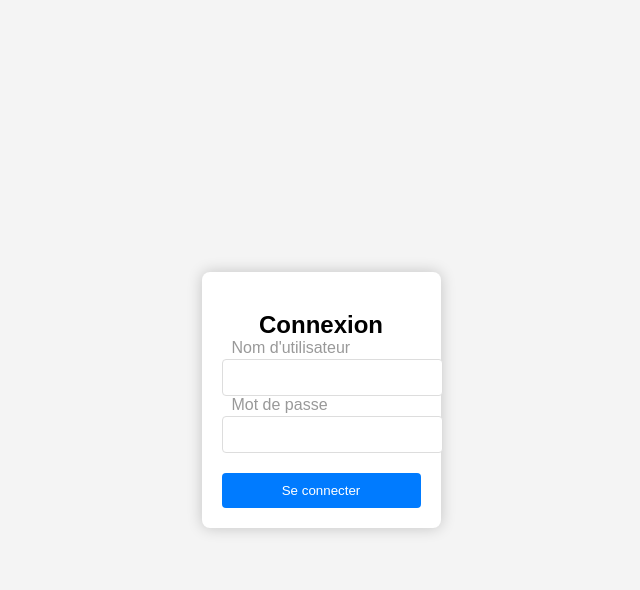
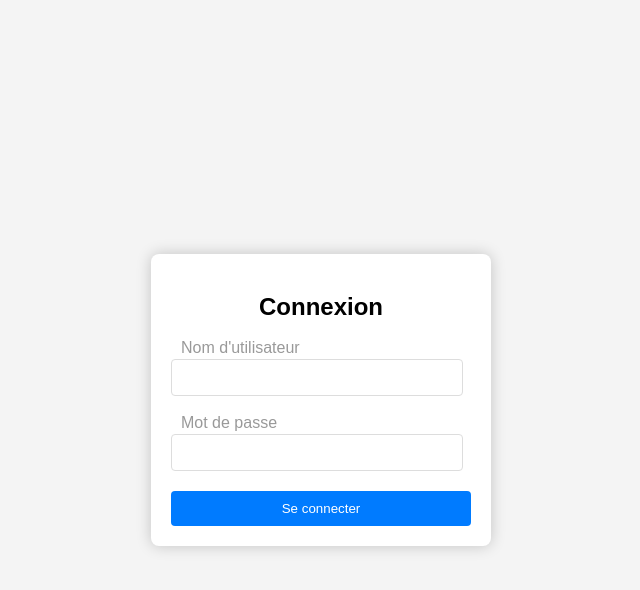
Before and after one commit to hugo-gclvs/api-oge, a Django app: page /accounts/login/ in a window 1280 px wide. Shown: the top 590 px of the page, without its empty margins (319-959 px from the left). Run offline with Django 4.2, Linux system fonts and the light colour scheme.

Commit message:
Update login page styles and layout

```diff
--- a/OGEStatLab/accounts/static/accounts/css/styles.css
+++ b/OGEStatLab/accounts/static/accounts/css/styles.css
@@ -10,6 +10,7 @@ body {
 }
 
 .login-container {
+    width: 300px;
     background: white;
     padding: 20px;
     border-radius: 8px;
@@ -27,7 +28,7 @@ h2 {
 }
 
 .input-group input {
-    width: 100%;
+    width: 90%;
     padding: 10px;
     border: 1px solid #ddd;
     border-radius: 4px;
--- a/OGEStatLab/accounts/templates/accounts/login.html
+++ b/OGEStatLab/accounts/templates/accounts/login.html
@@ -12,7 +12,7 @@
         <!-- Mise à jour de l'action pour pointer vers la vue de connexion de 'accounts' -->
         <form action="{% url 'accounts:login' %}" method="post">
             {% csrf_token %} <!-- Token CSRF pour la sécurité -->
-            <h2>Connexion</h2>
+            <h2>Connexion</h2><br>
 
             <!-- Affichage des messages d'erreur -->
             {% if form.errors %}
@@ -23,6 +23,7 @@
                 <input type="text" name="username" required>
                 <label>Nom d'utilisateur</label>
             </div>
+            <br>
             <div class="input-group">
                 <input type="password" name="password" required>
                 <label>Mot de passe</label>
```
